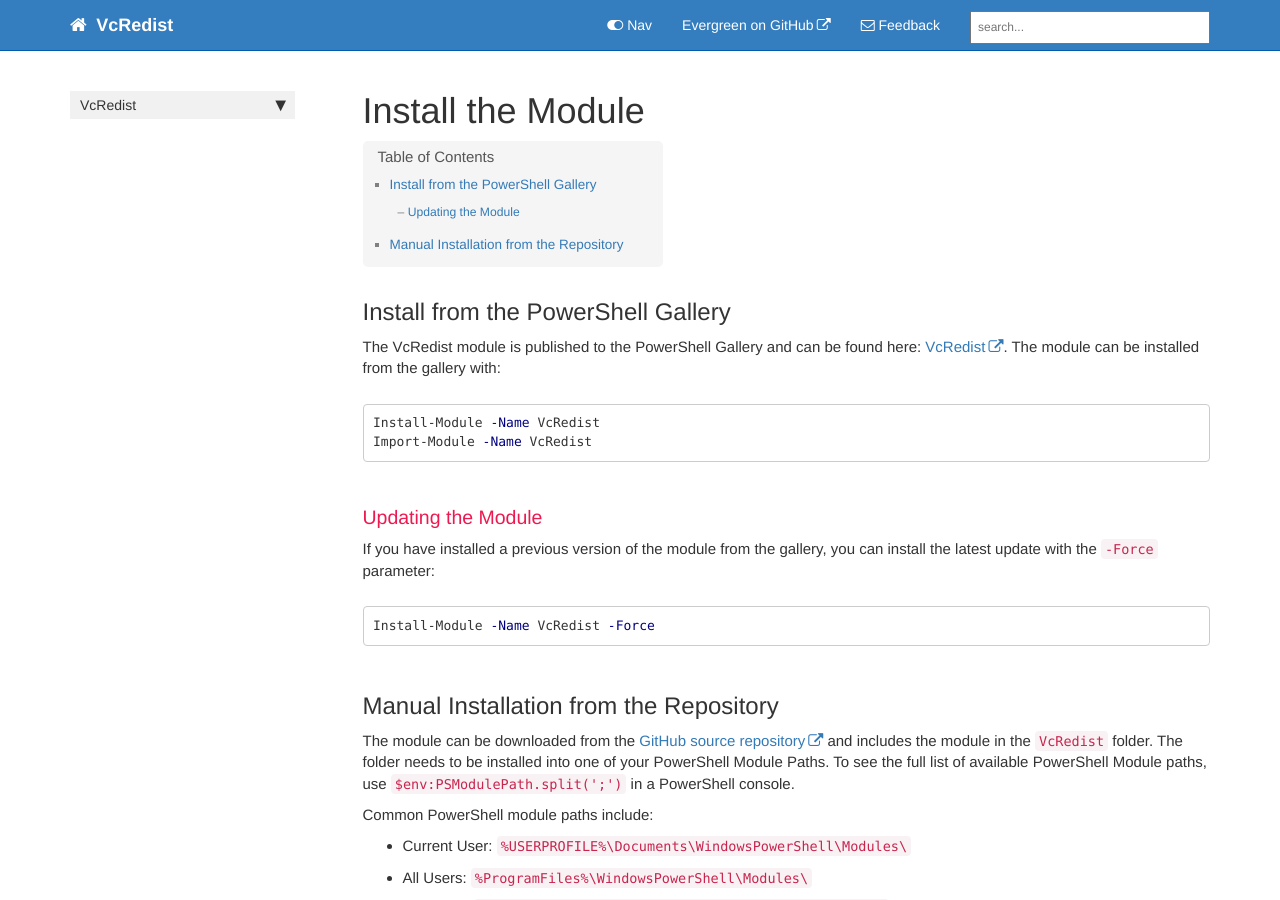
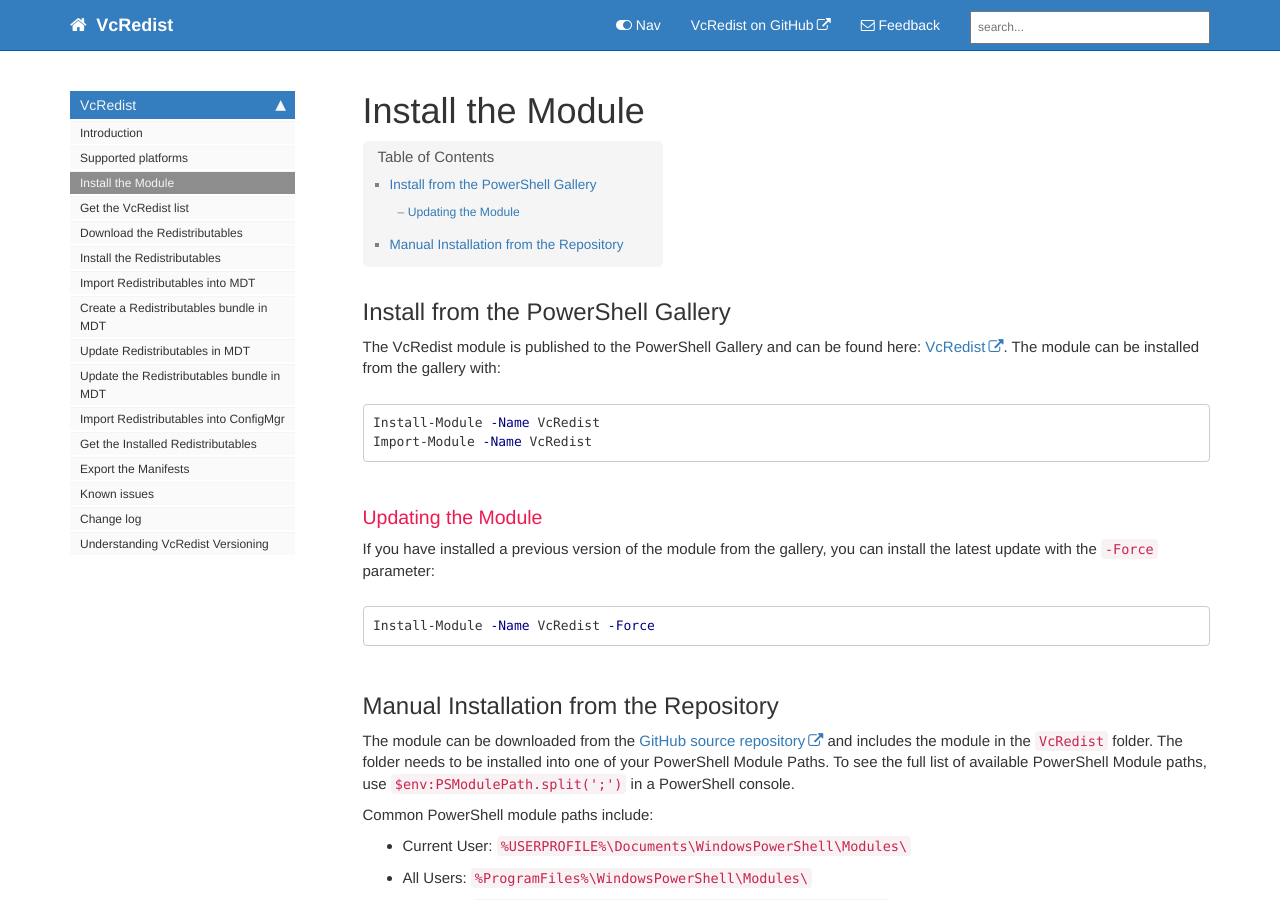
Before and after one commit to aaronparker/vcredist, a Jekyll site: the page built from docs/install.md, in a window 1280 px wide and 900 px high. Built offline with Jekyll 4.4.1, drawn with Linux system fonts in a browser that asks for light colours; comment, search, counter and statistics services are not loaded.

Commit message:
Fix navigation

```diff
--- a/docs/_data/sidebars/home_sidebar.yml
+++ b/docs/_data/sidebars/home_sidebar.yml
@@ -51,7 +51,7 @@
       url: /known-issues.html
       output: web
     - title: Change log
-      url: /change-log.md
+      url: /changelog.html
       output: web
     - title: Understanding VcRedist Versioning
       url: /versioning.html
--- a/docs/_data/topnav.yml
+++ b/docs/_data/topnav.yml
@@ -3,8 +3,8 @@
 topnav:
 - title: Topnav
   items:
-    - title: Evergreen on GitHub
-      external_url: https://github.com/aaronparker/Evergreen/
+    - title: VcRedist on GitHub
+      external_url: https://github.com/aaronparker/VcRedist/
 
 #Topnav dropdowns
 #topnav_dropdowns:
```
Also changed, not shown: docs/install.md (+1 -1 lines).
